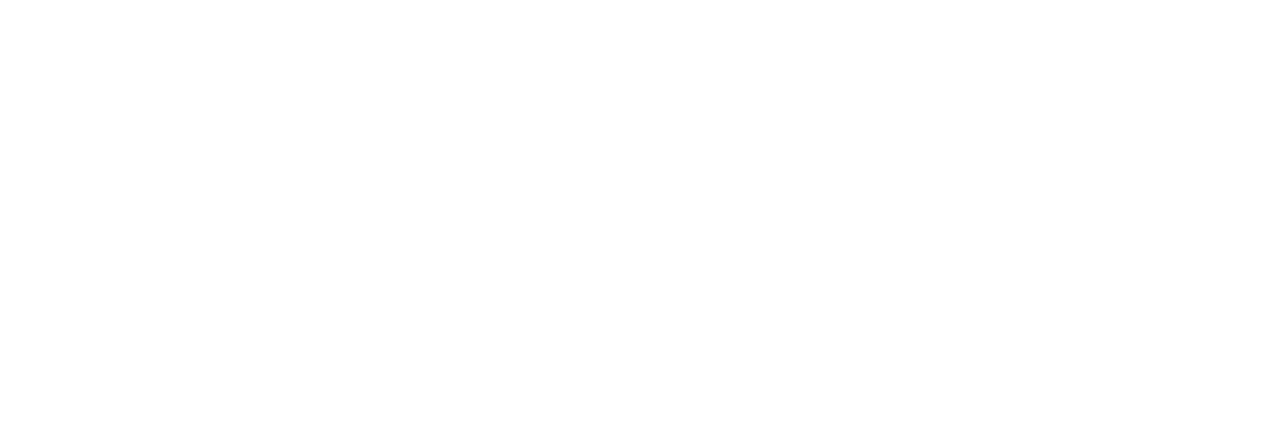
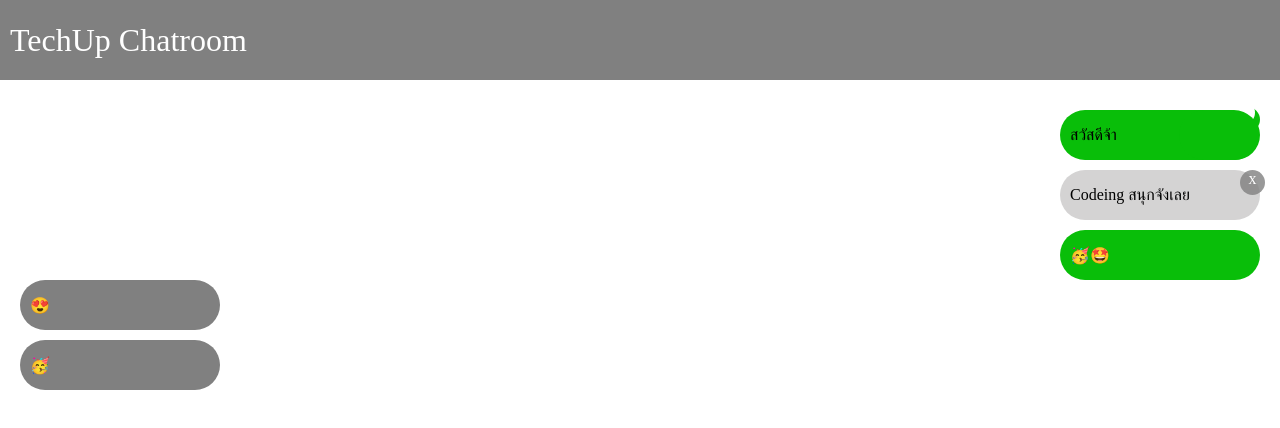
Before and after one commit to techupth/css-positioned-layout-fe1-group-1, a website: page ex2-techup-chatroom/index.html in a window 1280 px wide. Drawn offline with Linux system fonts and the light colour scheme.

Commit message:
build web bubble tea and techUp chat room

```diff
--- a/ex1-bubble-tea-shop/style.css
+++ b/ex1-bubble-tea-shop/style.css
@@ -1,5 +1,56 @@
 body {
   font-family: "Kanit";
+  color: #fff;
+  background-color: black;
+  position: relative;
+  height: 100vh;
 }
 
 /* Start coding here */
+*{
+  margin: 0;
+  padding: 0;
+  font-size: 1.3rem;
+  box-sizing: border-box;
+}
+.container{
+  padding: 10px;
+  display: inline-block;
+  background-color: white;
+  position: absolute;
+  top: 50%;
+  left: 50%;
+  transform: translate(-50%, -50%);
+
+}
+img{
+
+  position: relative;
+  border-radius: 10px;
+
+}
+.container div {
+  position: absolute;
+  padding: 5px;
+}
+.container div:first-of-type {
+  bottom: 5px;
+  z-index: 10;
+}
+.container div:last-of-type{
+  left: 520px;
+  top: 30px;
+  width: 120px;
+  background-color: rgba(0, 0, 0, 0.4);
+}
+p{
+  padding: 0 10px;
+}
+.shadow{
+  position: absolute;
+  height: 100px;
+  background: linear-gradient(0deg, black, rgba(0,0,0,0));
+  bottom: 10px;
+  width: 624px;
+  border-radius: 10px;
+}
--- a/ex2-techup-chatroom/index.html
+++ b/ex2-techup-chatroom/index.html
@@ -1,20 +1,51 @@
 <!DOCTYPE html>
 <html lang="en">
-
   <head>
     <meta charset="UTF-8" />
     <meta http-equiv="X-UA-Compatible" content="IE=edge" />
     <meta name="viewport" content="width=device-width, initial-scale=1.0" />
     <link rel="stylesheet" href="./style.css" />
-  <script src="https://kit.fontawesome.com/bf7220ad33.js" crossorigin="anonymous"></script>
-  <link rel="preconnect" href="https://fonts.googleapis.com">
-  <link rel="preconnect" href="https://fonts.gstatic.com" crossorigin>
-  <link href="https://fonts.googleapis.com/css2?family=Sarabun&display=swap" rel="stylesheet">
+    <script
+      src="https://kit.fontawesome.com/bf7220ad33.js"
+      crossorigin="anonymous"
+    ></script>
+    <link rel="preconnect" href="https://fonts.googleapis.com" />
+    <link rel="preconnect" href="https://fonts.gstatic.com" crossorigin />
+    <link
+      href="https://fonts.googleapis.com/css2?family=Sarabun&display=swap"
+      rel="stylesheet"
+    />
     <title>Positioned Layout Exercise 2 TechUp Chatroom</title>
   </head>
 
   <body>
     <!-- Start coding here -->
+    <header>TechUp Chatroom</header>
+    <main>
+      <section class="chat-right">
+        <div class="chat green-bg">
+          <div>สวัสดีจ้า</div>
+          <div class="background"></div>
+          <div class="circle"></div>
+          <div class="tail"></div>
+        </div>
+        <div class="chat cancle">
+          <div>Codeing สนุกจังเลย</div>
+          <div class="x">x</div>
+        </div>
+        <div class="chat green-bg">
+          <div>🥳🤩</div>
+        </div>
+      </section>
+
+      <section class="chat-left">
+        <div class="chat gray-bg">
+          <div>😍</div>
+        </div>
+        <div class="chat gray-bg">
+          <div>🥳</div>
+        </div>
+      </section>
+    </main>
   </body>
-
 </html>
--- a/ex2-techup-chatroom/style.css
+++ b/ex2-techup-chatroom/style.css
@@ -1 +1,103 @@
 /* Start coding here */
+*{
+    margin: 0;
+    box-sizing: border-box;
+    padding: 0;
+}
+body{
+   height: 100vh;
+}
+header {
+    background-color: gray;
+    color: white;
+    height: 10vh;
+    font-size: 2rem;
+    padding-left: 10px;
+    display: flex;
+    align-items: center;
+    margin-bottom: 30px;
+}
+
+main {
+    height: 90vh;
+    display: flex;
+    flex-direction: column;
+}
+.chat-right{
+    display: flex;
+    flex-direction: column;
+    align-items: end;
+    gap: 10px;
+    padding: 0 20px;
+
+}
+.chat-left{
+    display: flex;
+    flex-direction: column;
+    padding: 0 20px;
+    gap: 10px;
+}
+.chat {
+    height: 50px;
+    min-width:200px;
+    width: fit-content;
+    padding: 10px;
+    border-radius: 50px;
+    display: flex;
+    align-items: center;
+}
+.green-bg{
+    background: #09BE09;
+    position: relative;
+    z-index: 10;
+}
+.circle{
+    background-color:white;
+    height: 25px;
+    width: 25px;
+    border-radius: 100%;
+    position: absolute;
+    bottom: 35px;
+    left: 170px;
+    z-index: 1;
+}
+
+.tail{
+    background-color: #09BE09;
+    height: 25px;
+    width: 25px;
+    border-radius: 100%;
+    position: absolute;
+    bottom: 28px;
+    left: 175px;
+}
+.background{
+    background-color: #09BE09;
+    height: 100%;
+    width: 80px;
+    border-radius: 50px;
+    position: absolute;
+    left: 119px;
+    z-index: 10;
+}
+
+.cancle{
+    background-color: rgb(212, 211, 211);
+    position: relative;
+}
+
+.x{
+    position: absolute;
+    background-color: rgba(128, 128, 128, 0.8);
+    height: 25px;
+    width: 25px;
+    text-align: center;
+    border-radius: 100%;
+    left: 180px;
+    bottom: 25px;
+    color: white;
+}
+
+.gray-bg{
+    background-color: gray;
+}
```
Also changed, not shown: ex1-bubble-tea-shop/index.html (+3 -3 lines). Lines whose indentation alone changed are shown as unchanged.
